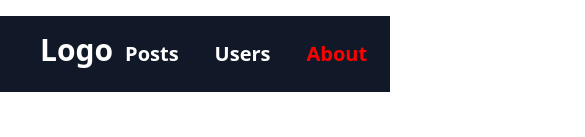
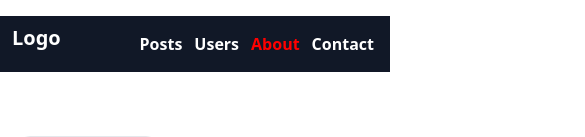
Before and after one commit to Asad9340/simple-React-Router, a React (Vite) app: page /about in a window 390 px wide. Shown: the top 137 px of the page, 585 px wide, since content can reach past the window. Built offline with nearby package versions, Linux system fonts and the light colour scheme.

Commit message:
responsive for mobile device

```diff
--- a/src/App.jsx
+++ b/src/App.jsx
@@ -1,11 +1,13 @@
 import { Outlet } from "react-router-dom"
 import Navbar from "./components/Navbar/Navbar"
+import Footer from './components/Footer/Footer';
 
 function App() {
   return (
     <div>
       <Navbar />
       <Outlet />
+      <Footer></Footer>
     </div>
   )
 }
--- a/src/components/Navbar/Navbar.jsx
+++ b/src/components/Navbar/Navbar.jsx
@@ -2,41 +2,35 @@ import { NavLink } from 'react-router-dom';
 import './Navbar.css';
 function Navbar() {
   return (
-    <div className="flex justify-between px-10 bg-gray-900 py-4 my-4 text-white">
+    <div className="flex justify-between px-3 md:px-10 bg-gray-900 py-2 md:py-4 my-4 text-white">
       <div>
-        <h2 className="text-3xl font-bold">Logo</h2>
+        <h2 className="text-xl md:text-3xl font-bold">Logo</h2>
       </div>
       <div>
-        <nav className="flex gap-3 text-xl font-semibold justify-between items-center duration-300">
+        <nav className="flex gap-1 md:gap-3 text-base md:text-xl font-semibold justify-between items-center duration-300">
           <NavLink
-            className="hover:bg-orange-500 px-3 py-2 rounded-lg hover:text-white duration-300"
+            className="hover:bg-orange-500 px-1 md:px-3 py-2 rounded-lg hover:text-white duration-300"
             to="/"
           >
             Posts
           </NavLink>
           <NavLink
-            className="hover:bg-orange-500 px-3 py-2 rounded-lg hover:text-white duration-300"
+            className="hover:bg-orange-500  px-1 md:px-3 py-2 rounded-lg hover:text-white duration-300"
             to="/users"
           >
             Users
           </NavLink>
           <NavLink
-            className="hover:bg-orange-500 px-3 py-2 rounded-lg hover:text-white duration-300"
+            className="hover:bg-orange-500  px-1 md:px-3 py-2 rounded-lg hover:text-white duration-300"
             to="/about"
           >
             About
           </NavLink>
           <NavLink
-            className="hover:bg-orange-500 px-3 py-2 rounded-lg hover:text-white duration-300"
+            className="hover:bg-orange-500  px-1 md:px-3 py-2 rounded-lg hover:text-white duration-300"
             to="/contact"
           >
             Contact
-          </NavLink>
-          <NavLink
-            className="hover:bg-orange-500 px-3 py-2 rounded-lg hover:text-white duration-300"
-            to="/footer"
-          >
-            Footer
           </NavLink>
         </nav>
       </div>
--- a/src/components/Posts/Posts.jsx
+++ b/src/components/Posts/Posts.jsx
@@ -5,7 +5,7 @@ function Posts() {
   const posts = useLoaderData();
   return (
     <div className="max-w-6xl mx-auto">
-      <div className='bg-gray-700 mt-6 rounded-lg text-white text-center py-2'>
+      <div className='bg-gray-700 mt-6 rounded-lg text-white text-center py-2 mx-3'>
         <h1 className='text-2xl font-bold'>This is Home section</h1>
         <p className='text-lg font-semibold'>Number of Post: {posts.length}</p>
       </div>
--- a/src/components/UserDetails/UserDetails.jsx
+++ b/src/components/UserDetails/UserDetails.jsx
@@ -10,7 +10,7 @@ function UserDetails() {
   };
   return (
     <div className="flex items-center flex-col justify-center">
-      <div className="border rounded-lg p-4 w-1/3">
+      <div className="border rounded-lg p-4 w-full md:w-1/3">
         <h3 className="text-xl font-semibold  bg-gray-900 text-white rounded-lg p-2 text-center">
           Name: {name}
         </h3>
--- a/src/main.jsx
+++ b/src/main.jsx
@@ -5,7 +5,6 @@ import App from './App';
 import { RouterProvider, createBrowserRouter } from 'react-router-dom';
 import About from './components/About/About';
 import Contact from './components/Contact/Contact';
-import Footer from './components/Footer/Footer';
 import Error from './Error/Error';
 import Posts from './components/Posts/Posts';
 import Users from './components/Users/Users';
@@ -41,10 +40,6 @@ const router = createBrowserRouter([
         path: '/contact',
         element: <Contact />,
       },
-      {
-        path: '/footer',
-        element: <Footer />,
-      },
     ],
   },
 ]);
```
